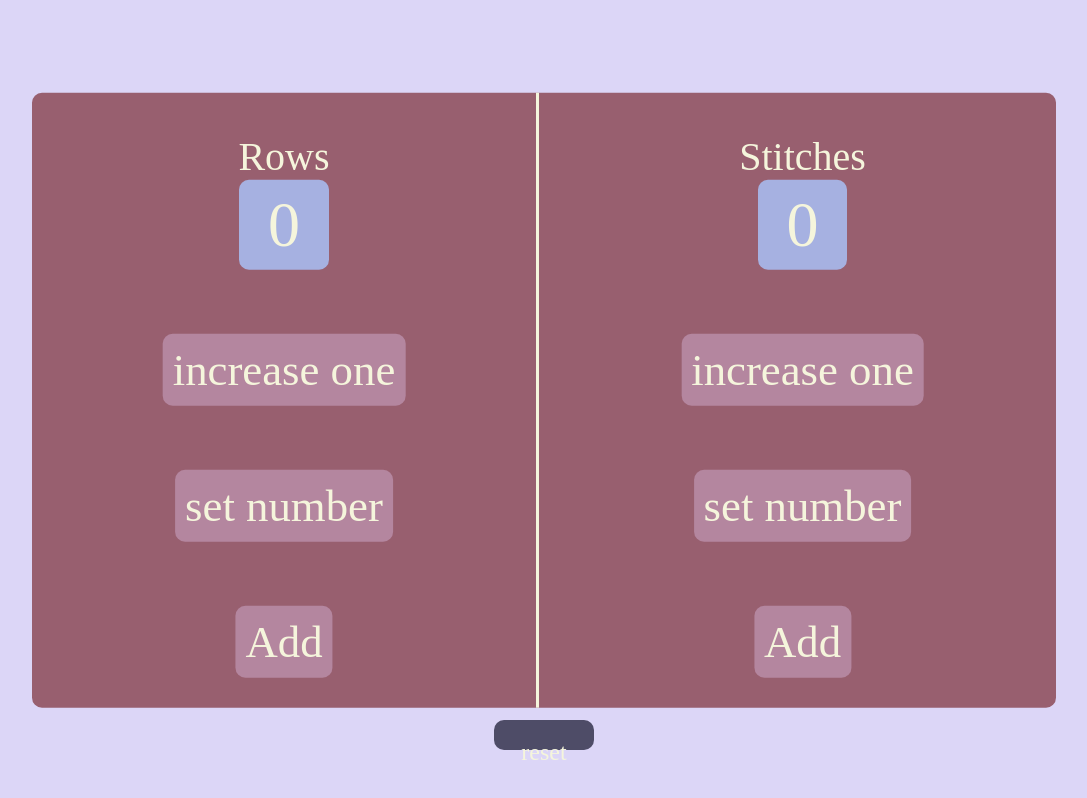
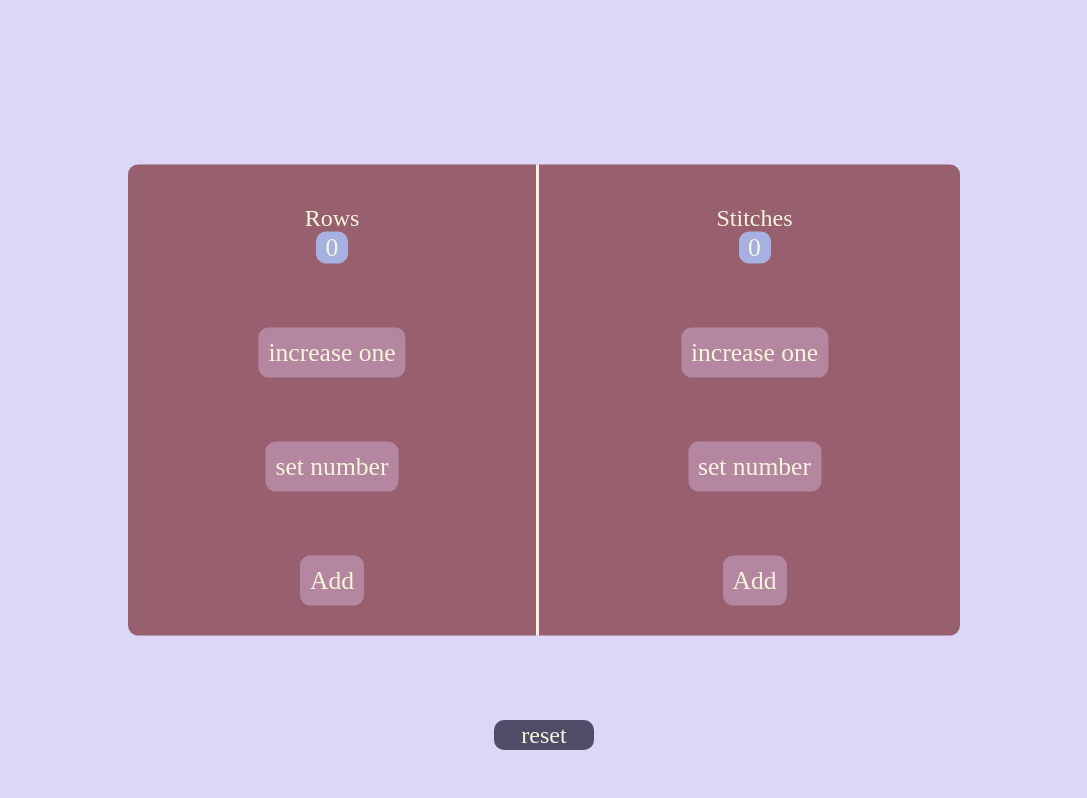
Before and after one commit to Nemo97-76/crochetCounter, a React (Vite) app: page / in a window 1280 px wide. Shown: the whole page, without its empty margins (96-1183 px from the left). Built offline with nearby package versions, Linux system fonts and the light colour scheme; a web font is replaced by a local one.

Commit message:
make it more resposive

```diff
--- a/src/App.css
+++ b/src/App.css
@@ -11,7 +11,7 @@ body{
     transform: translate(-50%, -50%);
     background-color:#985f6f ;
 height: max-content;
-width: 80%;
+width:65%;
 border-radius: 10px;
 display: grid;
 grid-template-columns: repeat(2, 1fr);
@@ -23,7 +23,7 @@ h2{
     color: #f5f5dc;
     text-align: center;
 margin-top: 5vh;
-font-size: 2.5rem;
+font-size: 3vh;
 font-family: "Solitreo", cursive;
 font-weight: 400;
 font-style: normal;
@@ -33,25 +33,25 @@ padding-bottom: 30px;
     border-right: #f5f5dc 3px solid;
 }
 .count{
-    width: 7vw;
-        height: 7vw;
+    width: 2.5vw;
+        height: 2.5vw;
         border-radius: 10px;
     background-color: #a6b1e1;
     margin: auto;
     color: #f5f5dc;
     text-align: center;
-    font-size: 5vw;
+    font-size: 2vw;
     font-family: "Solitreo", cursive;
     font-weight: 400;
     font-style: normal;
-    line-height: 7vw;
+    line-height: 2.5vw;
 }
 .button{
     width: max-content;
   border: none;
     background-color: #b4869f;
     color: #f5f5dc;
-    font-size: 3.5vw;
+    font-size: 2vw;
     font-family: "Solitreo", cursive;
     font-weight: 400;
     font-style: normal;
@@ -78,6 +78,6 @@ transform: translateX(-50%);
     left: 50%;
     transform: translateX(-50%);
 text-align: center;
-line-height: 5vw;
+line-height: 30px;
 border: none;
 }
```
